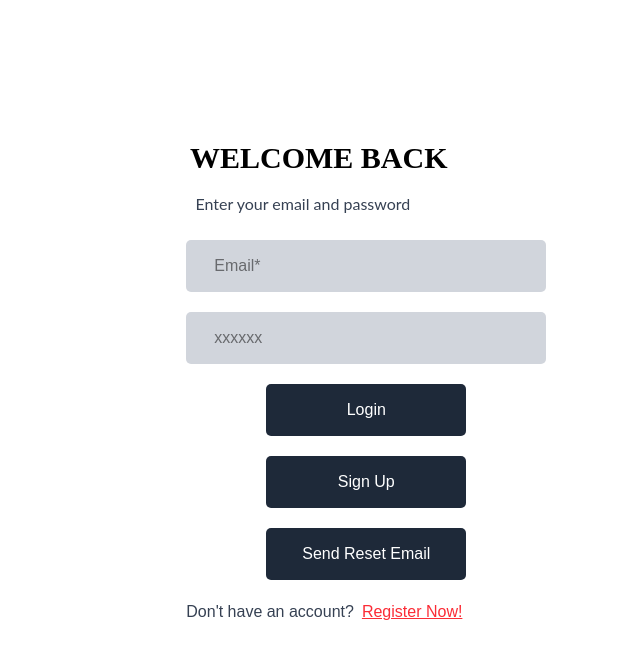
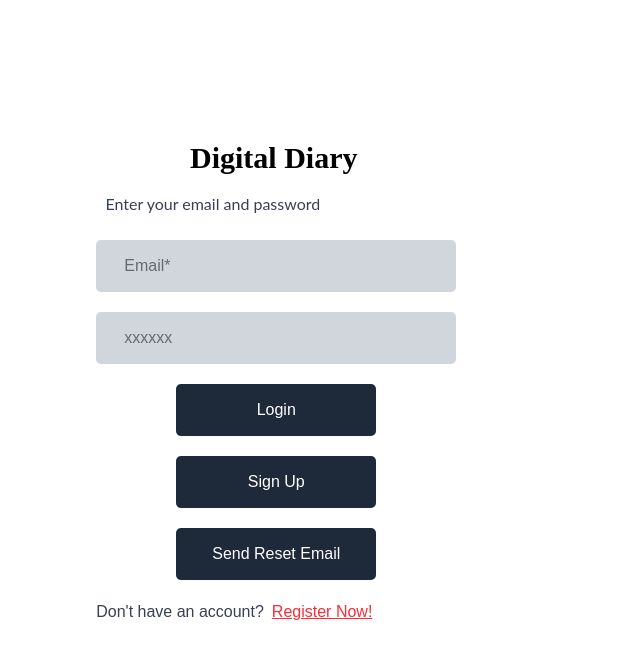
Before and after one commit to soniya-kolvekar/digital-diary, a Next.js app in the folder app-frontend/: page / in a window 1280 px wide. Shown: the top 658 px of the page, without its empty margins (330-970 px from the left). Built offline with nearby package versions, Linux system fonts and the light colour scheme.

Commit message:
Fixed authentication

```diff
--- a/app-frontend/app/page.js
+++ b/app-frontend/app/page.js
@@ -1,10 +1,15 @@
 "use client";
+import { login, createAccount, resetEmail,logout }
+from "./core/auth";
+import { useState } from "react";
+export default function Login() {
+  const [email, setEmail] = useState("");
+  const [password, setPassword] = useState("");
 
-export default function Home() {
   return (
    <div className="md:flex flex-row flex-col bg-white dark:bg-black md:h-screen  md:mt-10 -mt-40 ">
 
-                     <div className="md:ml-130 ml-10">  <h1 className="text-black dark:text-white text-3xl font-bold  md:mt-25 mt-90 font-[marcellus] ">WELCOME BACK</h1></div>
+                     <div className="md:ml-130 ml-10">  <h1 className="text-black dark:text-white text-3xl font-bold  md:mt-25 mt-90 font-[marcellus] ">Digital Diary</h1></div>
                    <div className="md:-ml-63 ml-11"> <h6 className="text-gray-700 dark:text-gray-500 md:mt-38 mt-5  font-[lato]">Enter your email and password</h6></div>
                     <div className="flex flex-col md:-ml-56 ml-10">
                         <input className="md:w-90 w-70 h-13 bg-gray-300 text-black rounded-[5px] md:mt-50 mt-5 px-7 "type="email"placeholder="Email*" onChange={(e) => setEmail(e.target.value)}
--- a/app-frontend/package.json
+++ b/app-frontend/package.json
@@ -9,6 +9,7 @@
     "lint": "eslint"
   },
   "dependencies": {
+    "firebase": "^12.6.0",
     "next": "16.0.6",
     "react": "19.2.0",
     "react-dom": "19.2.0"
```
Also changed, not shown: 1 other file (tests, documents, lock files or other folders).
